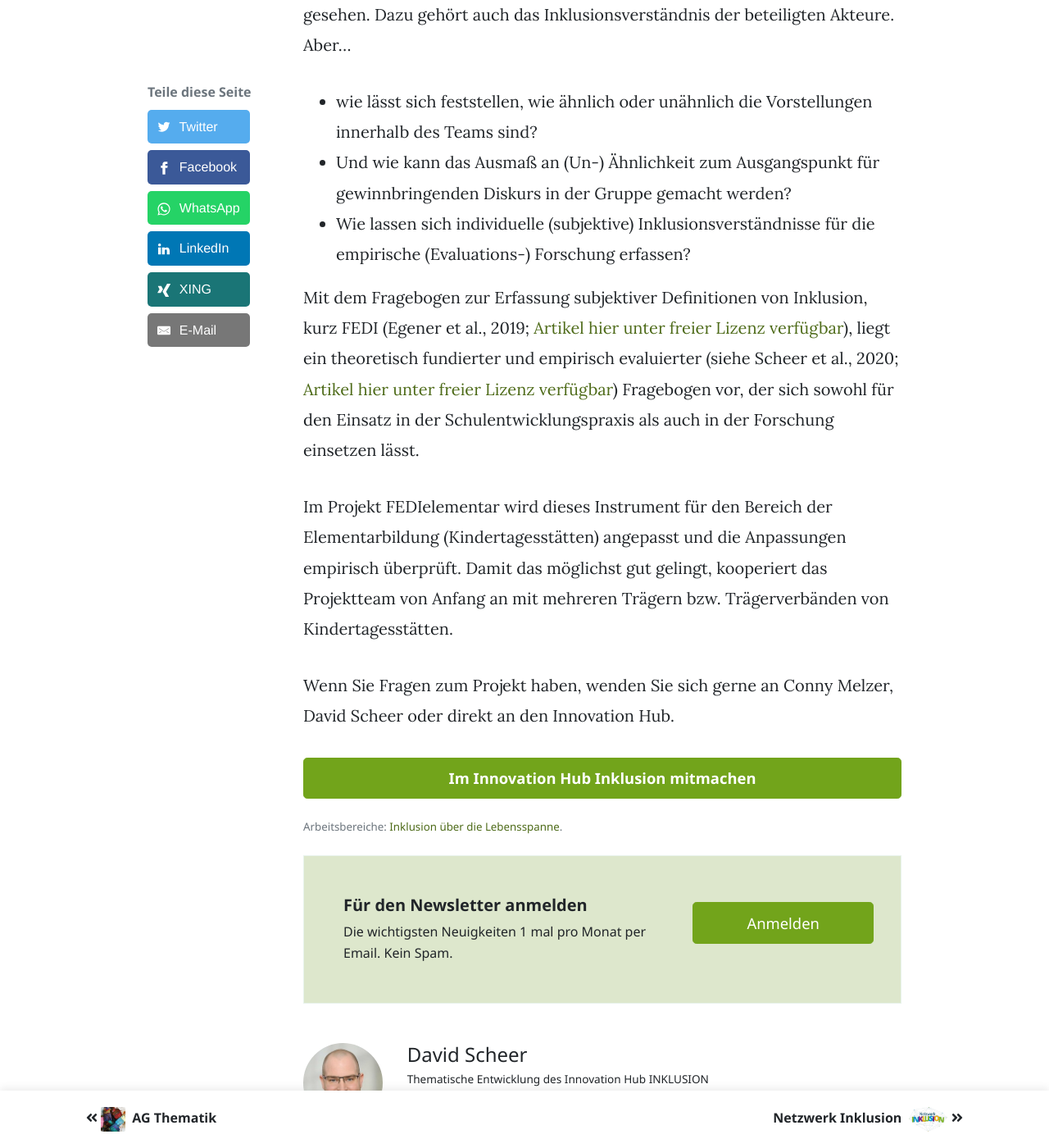
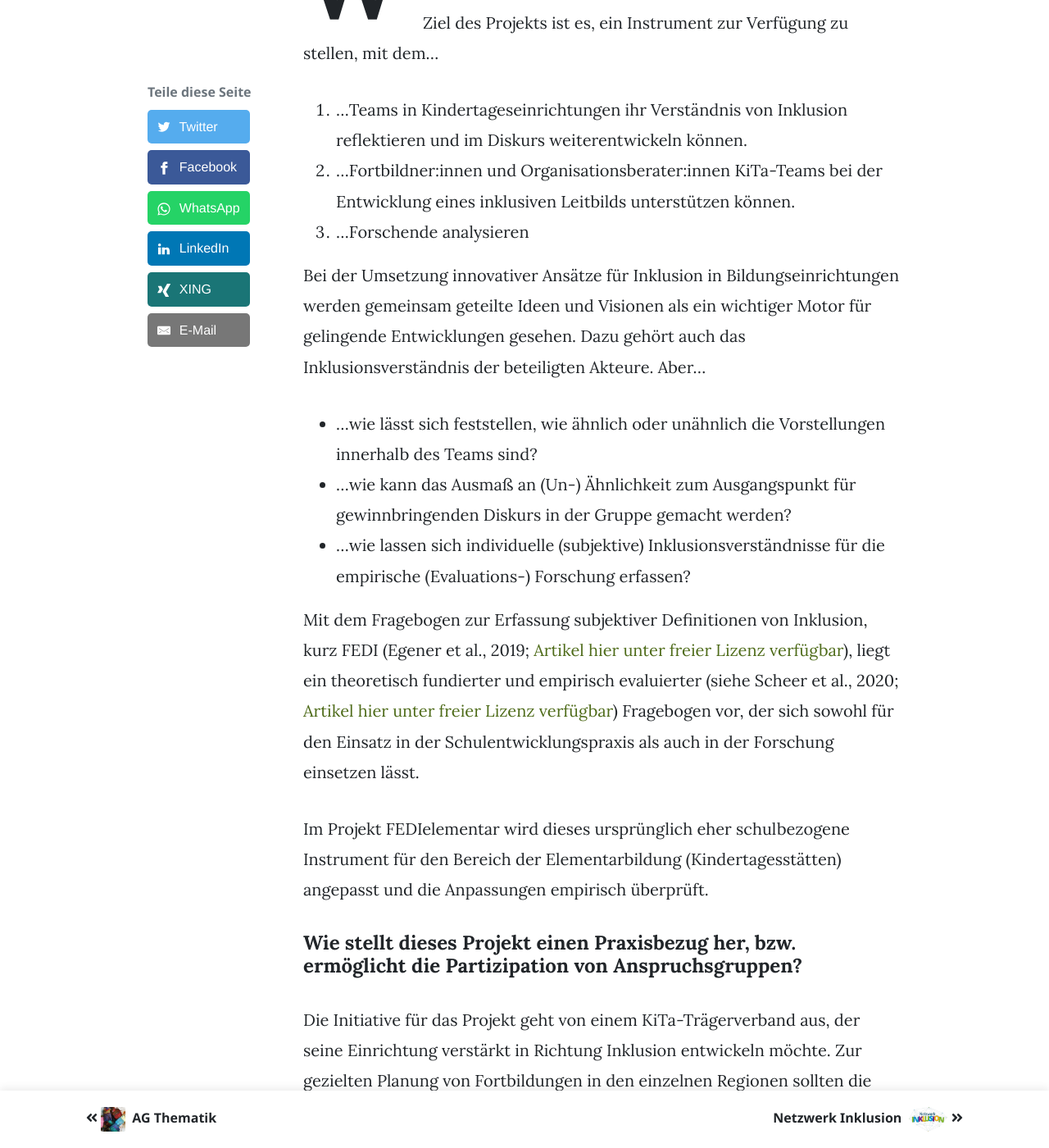
Before and after one commit to innovation-hub-inklusion/innovation-hub-inklusion.github.io, a Jekyll site: the page built from _projects/fedielementar.md, in a window 1280 px wide and 1400 px high, scrolled down 632 px. Shown: the whole window at 82% size. Built offline with Jekyll 4.4.1, drawn with Linux system fonts in a browser that asks for light colours; some of the changed text lies outside the part shown.

Commit message:
Update project descriptions

```diff
--- a/_projects/fedielementar.md
+++ b/_projects/fedielementar.md
@@ -6,14 +6,29 @@
 author: david
 active: true
 ---
+
+#### Wie hilft dieses Projekt, Inklusion erfolgreich umzusetzen?
+
+Ziel des Projekts ist es, ein Instrument zur Verfügung zu stellen, mit dem…
+1. …Teams in Kindertageseinrichtungen ihr Verständnis von Inklusion reflektieren und im Diskurs weiterentwickeln können.
+2. …Fortbildner:innen und Organisationsberater:innen KiTa-Teams bei der Entwicklung eines inklusiven Leitbilds unterstützen können.
+3. …Forschende analysieren
+
 Bei der Umsetzung innovativer Ansätze für Inklusion in Bildungseinrichtungen werden gemeinsam geteilte Ideen und Visionen als ein wichtiger Motor für gelingende Entwicklungen gesehen. Dazu gehört auch das Inklusionsverständnis der beteiligten Akteure. Aber…
-
-* wie lässt sich feststellen, wie ähnlich oder unähnlich die Vorstellungen innerhalb des Teams sind?
-* Und wie kann das Ausmaß an (Un-) Ähnlichkeit zum Ausgangspunkt für gewinnbringenden Diskurs in der Gruppe gemacht werden?
-* Wie lassen sich individuelle (subjektive) Inklusionsverständnisse für die empirische (Evaluations-) Forschung erfassen?
+* …wie lässt sich feststellen, wie ähnlich oder unähnlich die Vorstellungen innerhalb des Teams sind?
+* …wie kann das Ausmaß an (Un-) Ähnlichkeit zum Ausgangspunkt für gewinnbringenden Diskurs in der Gruppe gemacht werden?
+* …wie lassen sich individuelle (subjektive) Inklusionsverständnisse für die empirische (Evaluations-) Forschung erfassen?
 
 Mit dem Fragebogen zur Erfassung subjektiver Definitionen von Inklusion, kurz FEDI (Egener et al., 2019; [Artikel hier unter freier Lizenz verfügbar](https://www.researchgate.net/publication/335601252)), liegt ein theoretisch fundierter und empirisch evaluierter (siehe Scheer et al., 2020; [Artikel hier unter freier Lizenz verfügbar](https://www.tandfonline.com/doi/10.1080/13603116.2020.1853256)) Fragebogen vor, der sich sowohl für den Einsatz in der Schulentwicklungspraxis als auch in der Forschung einsetzen lässt.
 
-Im Projekt FEDIelementar wird dieses Instrument für den Bereich der Elementarbildung (Kindertagesstätten) angepasst und die Anpassungen empirisch überprüft. Damit das möglichst gut gelingt, kooperiert das Projektteam von Anfang an mit mehreren Trägern bzw. Trägerverbänden von Kindertagesstätten.
+Im Projekt FEDIelementar wird dieses ursprünglich eher schulbezogene Instrument für den Bereich der Elementarbildung (Kindertagesstätten) angepasst und die Anpassungen empirisch überprüft.
 
-Wenn Sie Fragen zum Projekt haben, wenden Sie sich gerne an Conny Melzer, David Scheer oder direkt an den Innovation Hub.
+#### Wie stellt dieses Projekt einen Praxisbezug her, bzw. ermöglicht die Partizipation von Anspruchsgruppen?
+
+Die Initiative für das Projekt geht von einem KiTa-Trägerverband aus, der seine Einrichtung verstärkt in Richtung Inklusion entwickeln möchte. Zur gezielten Planung von Fortbildungen in den einzelnen Regionen sollten die aktuellen Sichtweisen der Fachkräfte erhoben werden. Dabei stellte sich die Herausforderung, dass der FEDI im Original eher schulbezogen ist – eine Adaption muss also her. Der Träger wandte sich daher mit der Bitte um ein Kooperationsprojekt an die weiteren Projektbeteiligten aus der Universität Leipzig und pädagogischen Hochschule Ludwigsburg, die bereits an der Ursprungsversion maßgeblich beteiligt waren.
+
+Darüber hinaus sind weitere Akteure aus der Praxis herzlich eingeladen, (a) mit dem fertigen Bogen zu arbeiten oder sich (b) als weitere Beteiligte dem Kooperationsprojekt anzuschließen.
+
+#### Wie stellt dieses Projekt einen Wissenschaftsbezug her, bzw. ermöglicht die Partizipation von Forschenden?
+
+Der KiTa-Trägerverband als Akteur aus der Praxis hat sich bewusst das Forschungsteam mit ins Boot geholt, um eine wissenschaftlich fundierte Adaption des Fragebogens zur Nutzung zu bekommen. Das Forschungsteam kann die im Rahmen der Evaluation erhobenen Daten anonym wissenschaftlich weiternutzen und anderen Forschenden zur Verfügung stellen. Das Projekt ist auch hier offen für Kooperationen, z.B. für internationale Adaptionen oder Adaptionen auf andere Kontexte (z.B. Hochschullehre, Sportvereine, Kommunen, etc.).
```
Also changed, not shown: _projects/netzwerk-inklusion.md (+10 -3 lines), _projects/zertifikat-handlungswissen.md (+12 -2 lines).
